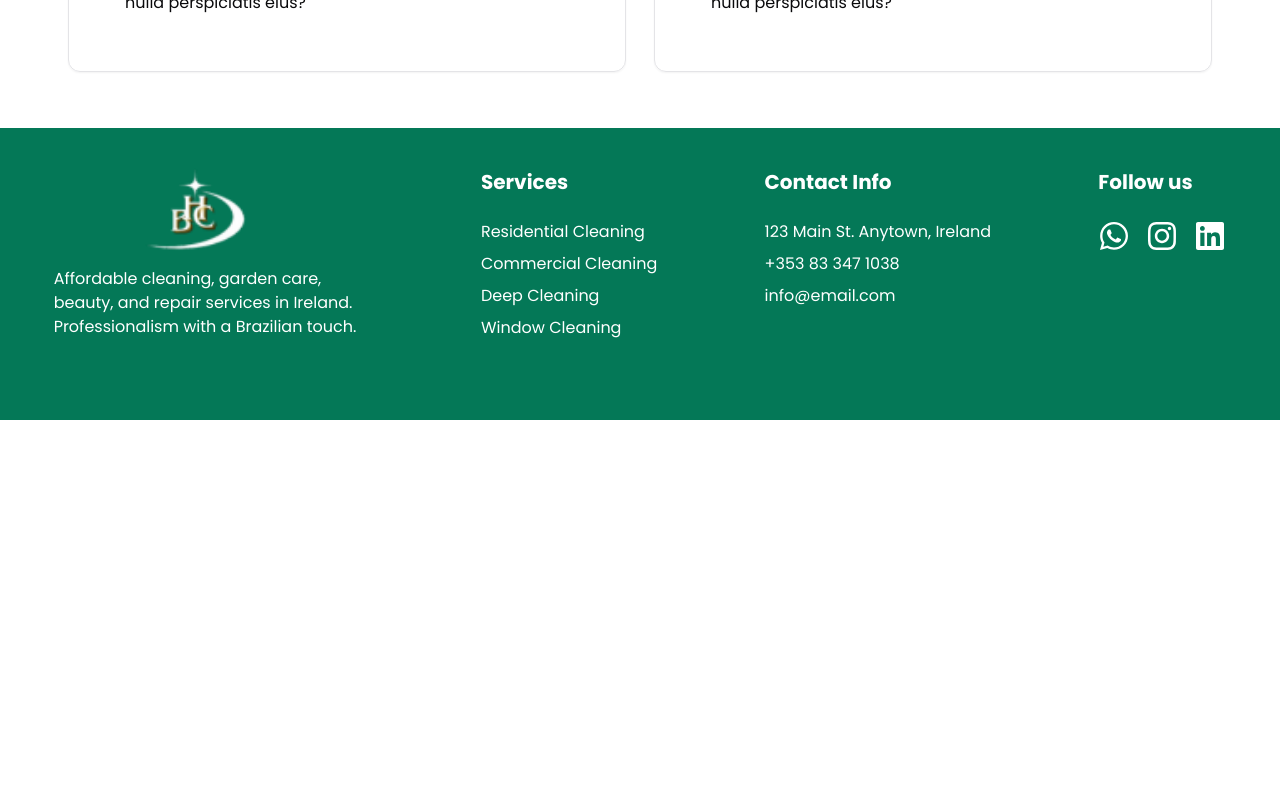
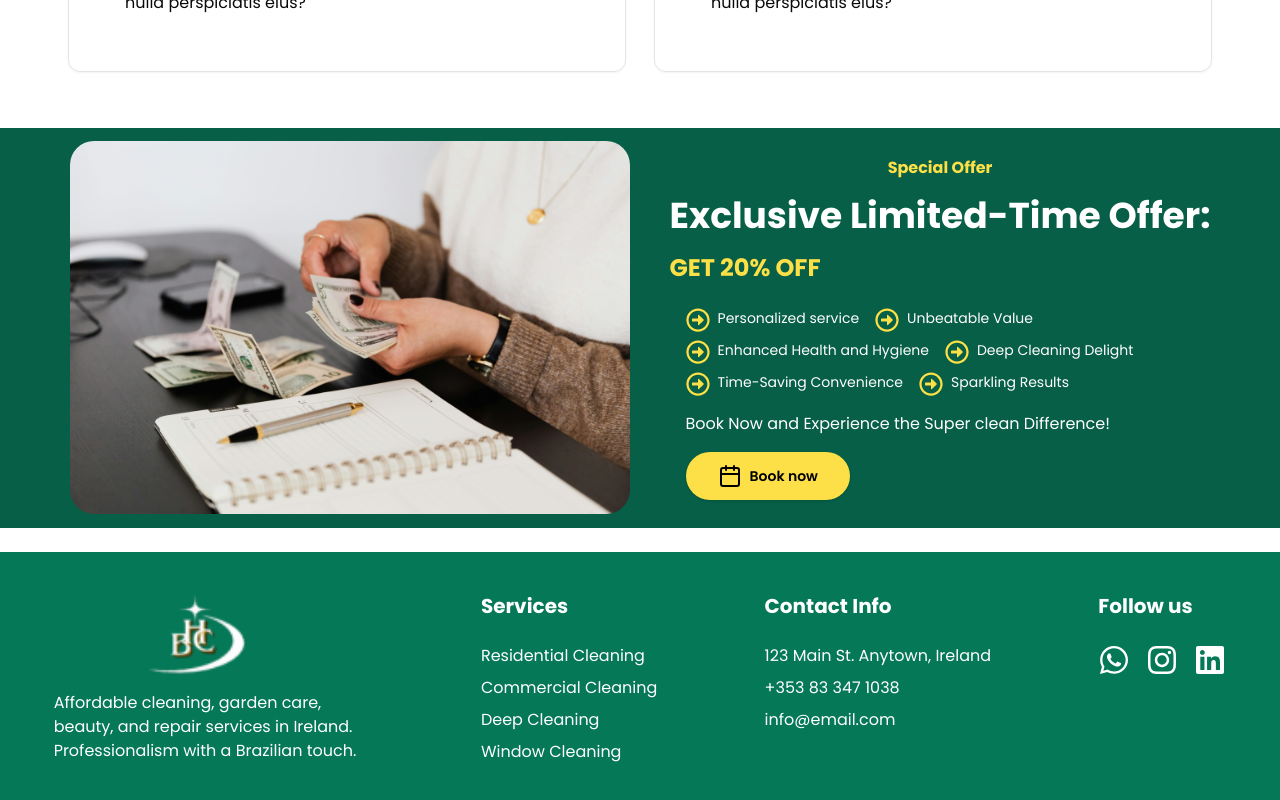
Before and after one commit to eliasacneto/web-hands-cooperative, a Next.js app: page / in a window 1280 px wide. Shown: the part 4312-5112 px from the top of the page. Before the commit the page ends 4732 px from the top, so only its background shows below. Built offline with nearby package versions, Linux system fonts and the light colour scheme.

Commit message:
Criação SpecialOffer

```diff
--- a/app/page.tsx
+++ b/app/page.tsx
@@ -13,6 +13,7 @@ import ChooseUs from "@/components/chooseUs";
 import Logo from "../assets/logo/logo_g.png";
 import LogoWhite from "../assets/logo/logo_w.png";
 import OurService from "@/components/ourService";
+import SpecialOffer from "@/components/specialOffer";
 
 export default function Home() {
   const [isMenuOpen, setIsMenuOpen] = useState<boolean>(false);
@@ -126,9 +127,15 @@ export default function Home() {
       <div className="flex w-full">
         <Services />
       </div>
+
       <div className="flex w-full mt-6">
         <Testimonials />
       </div>
+
+      <div className="flex w-full mt-6">
+        <SpecialOffer />
+      </div>
+
       <div className="flex w-full mt-6">
         <Footer />
       </div>
--- /dev/null
+++ b/components/specialOffer.tsx
@@ -0,0 +1,107 @@
+import React from 'react'
+import { Button } from "./ui/button";
+import { Calendar } from "lucide-react";
+import { FaRegArrowAltCircleRight } from "react-icons/fa";
+import ResidentialIMG from "../public/assets/services/Discount.jpg";
+import Image from "next/image";
+
+const SpecialOffer = () => {
+
+  return (
+
+    <div className='bg-service bg-cover text-white w-full p-3 lg:flex lg:justify-center lg:items-center lg:gap-10'>
+
+
+        <div className='hidden lg:block'>
+            <Image
+              className="rounded-3xl w-[450px] lg:w-[560px] "
+              src={ResidentialIMG}
+              width={0}
+              height={0}
+              quality={100}
+              alt="hero-img"
+            />
+        </div>
+
+        <div>
+
+            <h2 className='font-bold text-center pt-4 text-[#FDE047] '>Special Offer</h2>
+
+            <h1 className='font-bold text-4xl text-center pb-4 pt-4 lg:text-left'>Exclusive Limited-Time Offer:</h1>
+            <h1 className='text-[#FDE047] font-bold text-2xl text-center pb-4 lg:text-left'>GET 20% OFF</h1>
+
+            <div className='pl-4'>
+
+                    <div>
+
+                        <div className='lg:flex'>
+
+                            <div className='flex pt-2'>
+                                <FaRegArrowAltCircleRight className='text-2xl text-[#FDE047] ' />
+                                <h1 className='pl-2 text-sm'>Personalized service</h1>
+                            </div>
+
+                            <div className='flex pt-2'>
+                                <FaRegArrowAltCircleRight className='text-2xl text-[#FDE047] lg:ml-4 ' />
+                                <h1 className='pl-2 text-sm'>Unbeatable Value</h1>
+                            </div>
+
+
+                        </div>
+
+                    </div>
+
+                    <div>
+
+                        <div className='lg:flex'>
+
+                            <div className='flex pt-2'>
+                                <FaRegArrowAltCircleRight className='text-2xl text-[#FDE047] ' />
+                                <h1 className='pl-2 text-sm'>Enhanced Health and Hygiene</h1>
+                            </div>
+
+                            <div className='flex pt-2'>
+                                <FaRegArrowAltCircleRight className='text-2xl text-[#FDE047] lg:ml-4' />
+                                <h1 className='pl-2 text-sm '>Deep Cleaning Delight</h1>
+                            </div>
+
+
+                        </div>
+
+                    </div>
+
+                    <div className='pb-4'>
+
+                        <div className='lg:flex'>
+
+                            <div className='flex pt-2'>
+                                <FaRegArrowAltCircleRight className='text-2xl text-[#FDE047] ' />
+                                <h1 className='pl-2 text-sm'>Time-Saving Convenience</h1>
+                            </div>
+
+                            <div className='flex pt-2'>
+                                <FaRegArrowAltCircleRight className='text-2xl text-[#FDE047] lg:ml-4' />
+                                <h1 className='pl-2 text-sm'>Sparkling Results</h1>
+                            </div>
+
+
+                        </div>
+
+                    </div>
+
+                    <h3>Book Now and Experience the Super clean Difference!</h3>
+
+                    <Button className="bg-[#FDE047] flex justify-center items-center lg:justify-start text-black hover:bg-yellow-400 px-8 py-6 rounded-3xl font-semibold mt-4  mb-4">
+                        <Calendar className="mr-2" /> Book now
+                    </Button>
+
+            </div>
+
+        </div>
+
+    </div>
+
+  )
+}
+
+export default SpecialOffer
```
Also changed, not shown: public/assets/services/Discount.jpg (added).
